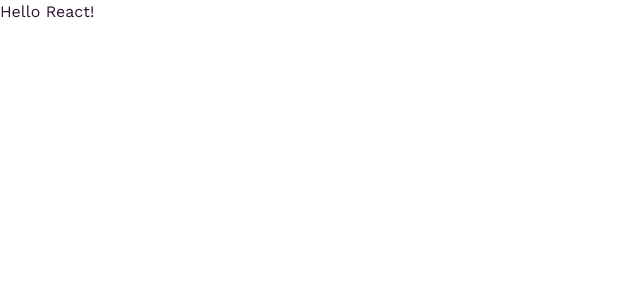
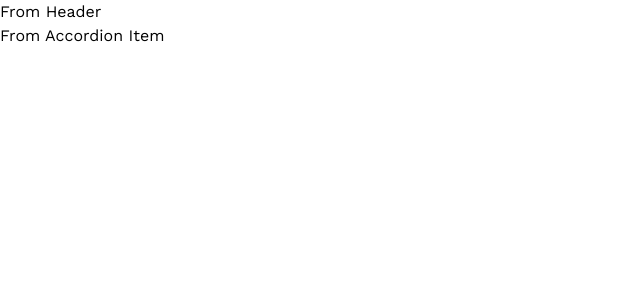
Before and after one commit to tOnski86/react-faq-accordion, a React (Vite) app: page / in a window 1280 px wide. Shown: the top 300 px of the page, without its empty margins (0-640 px from the left). Built offline with nearby package versions, Linux system fonts and the light colour scheme.

Commit message:
Simulate data fetch

```diff
--- /dev/null
+++ b/data/data.json
@@ -0,0 +1,18 @@
+[
+  {
+    "title": "What is Frontend Mentor, and how will it help me?",
+    "text": "Frontend Mentor offers realistic coding challenges to help developers improve their frontend coding skills with projects in HTML, CSS, and JavaScript. It's suitable for all levels and ideal for portfolio building."
+  },
+  {
+    "title": "Is Frontend Mentor free?",
+    "text": "Yes, Frontend Mentor offers both free and premium coding challenges, with the free option providing access to a range of projects suitable for all skill levels."
+  },
+  {
+    "title": "Can I use Frontend Mentor projects in my portfolio?",
+    "text": "Yes, you can use projects completed on Frontend Mentor in your portfolio. It's an excellent way to showcase your skills to potential employers!"
+  },
+  {
+    "title": "How can I get help if I'm stuck on a Frontend Mentor challenge?",
+    "text": "The best place to get help is inside Frontend Mentor's Discord community. There's a help channel where you can ask questions and seek support from other community members."
+  }
+]
--- a/src/App.jsx
+++ b/src/App.jsx
@@ -1,5 +1,27 @@
+import { useEffect, useState } from 'react';
+
+import Accordion from './components/Accordion';
+import Header from './components/Header';
+
 function App() {
-  return <h1 className='text-purpleDark'>Hello React!</h1>;
+  const [state, setState] = useState([]);
+
+  useEffect(function () {
+    async function fetchData() {
+      const res = await fetch('./data/data.json');
+      const data = await res.json();
+      setState(data);
+    }
+
+    fetchData();
+  }, []);
+
+  return (
+    <div>
+      <Header />
+      <Accordion />
+    </div>
+  );
 }
 
 export default App;
--- /dev/null
+++ b/src/components/Accordion.jsx
@@ -0,0 +1,7 @@
+import AccordionItem from './AccordionItem';
+
+function Accordion() {
+  return <AccordionItem />;
+}
+
+export default Accordion;
--- /dev/null
+++ b/src/components/AccordionItem.jsx
@@ -0,0 +1,5 @@
+function AccordionItem() {
+  return <h1>From Accordion Item</h1>;
+}
+
+export default AccordionItem;
--- /dev/null
+++ b/src/components/Header.jsx
@@ -0,0 +1,5 @@
+function Header() {
+  return <h1>From Header</h1>;
+}
+
+export default Header;
```
